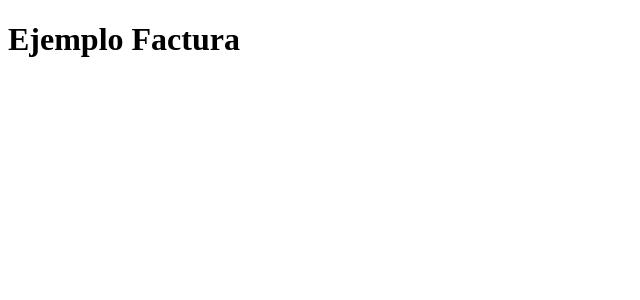
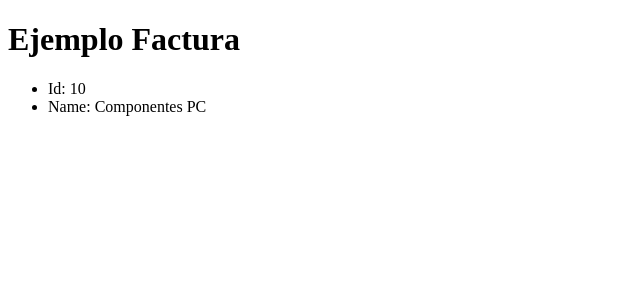
Before and after one commit to nalcota/proyectoFactura, a React (Vite) app: page / in a window 1280 px wide. Shown: the top 300 px of the page, without its empty margins (0-640 px from the left). Built offline with nearby package versions, Linux system fonts and the light colour scheme.

Commit message:
Agregando la funcion services para consumir los datos

```diff
--- a/src/components/InvoiceApp.jsx
+++ b/src/components/InvoiceApp.jsx
@@ -1,8 +1,15 @@
+import { getInvoice } from "../services/getInvoice";
+
 export const InvoiceApp = () => {
 
+    const invoice = getInvoice();
     return (
         <>
         <h1>Ejemplo Factura</h1>
+        <ul>
+            <li>Id: { invoice.id }</li>
+            <li>Name: { invoice.name }</li>
+        </ul>
         </>
     )
 }
--- /dev/null
+++ b/src/services/getInvoice.js
@@ -0,0 +1,5 @@
+import { invoice } from "../data/invoice"
+
+export const getInvoice = () => {
+    return invoice
+}
```
